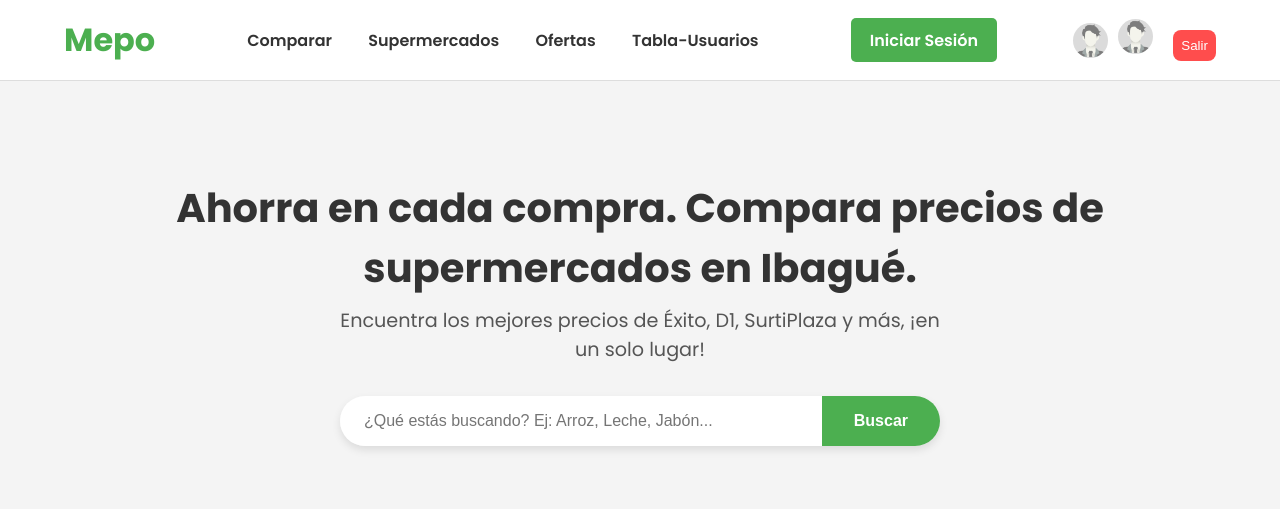
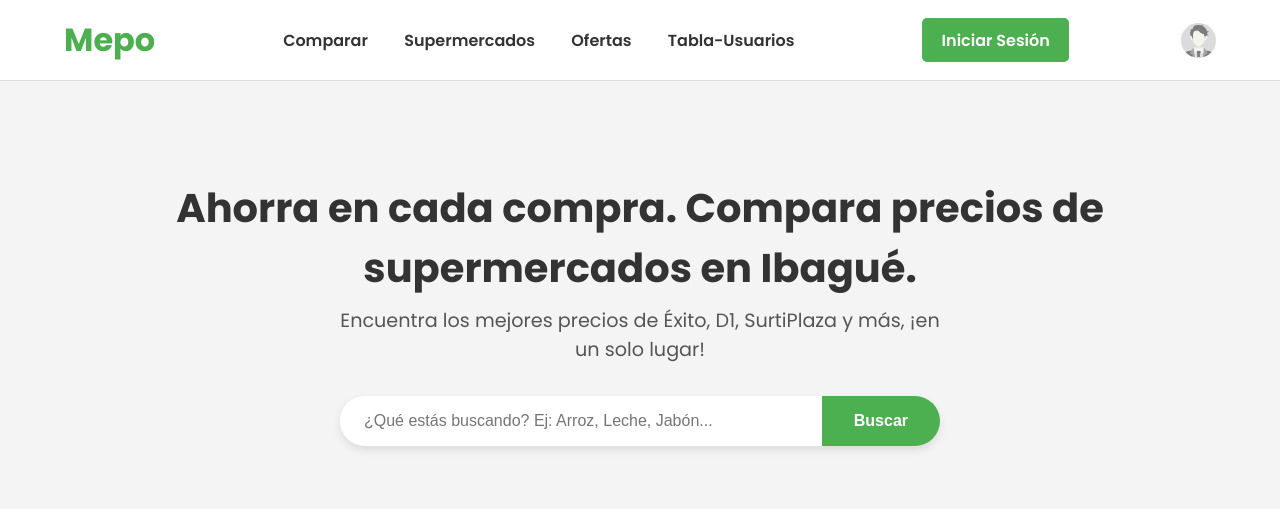
Before and after one commit to Josmanpro/Github, a PHP site: page / in a window 1280 px wide. Shown: the top 509 px of the page. Run offline with PHP 8.4, Linux system fonts and the light colour scheme.

Commit message:
Actualización GITHUB

```diff
--- a/PROYECTO/Proyecto-MEPO/public/index.php
+++ b/PROYECTO/Proyecto-MEPO/public/index.php
@@ -37,14 +37,6 @@
                     <a href="perfil.php">Ver Perfil</a>
                     <button onclick="cerrarSesion()" class="btn-logout">Salir</button>
                 </div>
-
-
-
-                <a href="perfil.php">
-                    <img id="imgPerfil" src="imagenes/perfil/Perfil.jpg" width="35">
-                </a>
-                <span id="nombreUsuario"></span>
-                <button onclick="cerrarSesion()" class="btn-logout">Salir</button>
 
             </div>
         </div>
```
